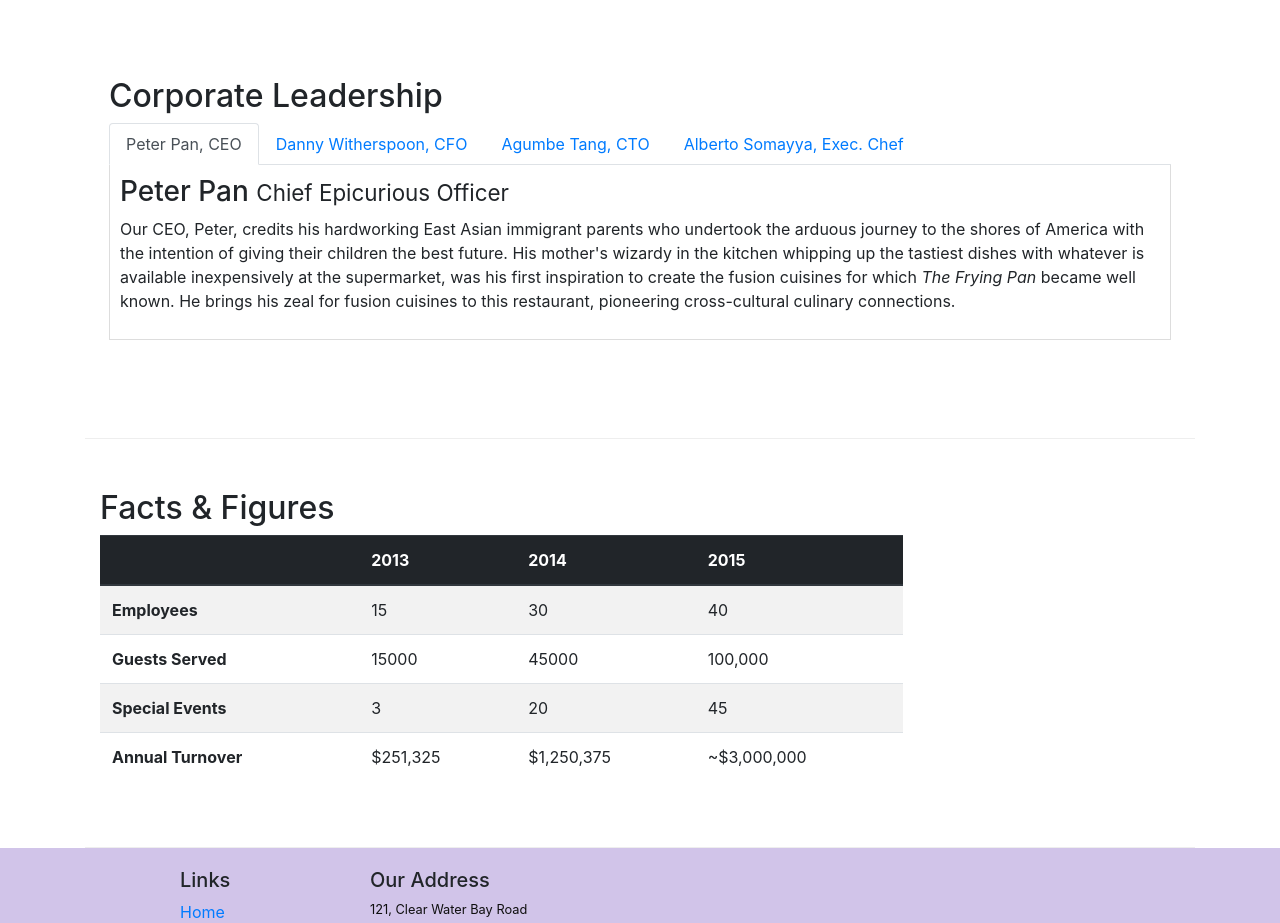
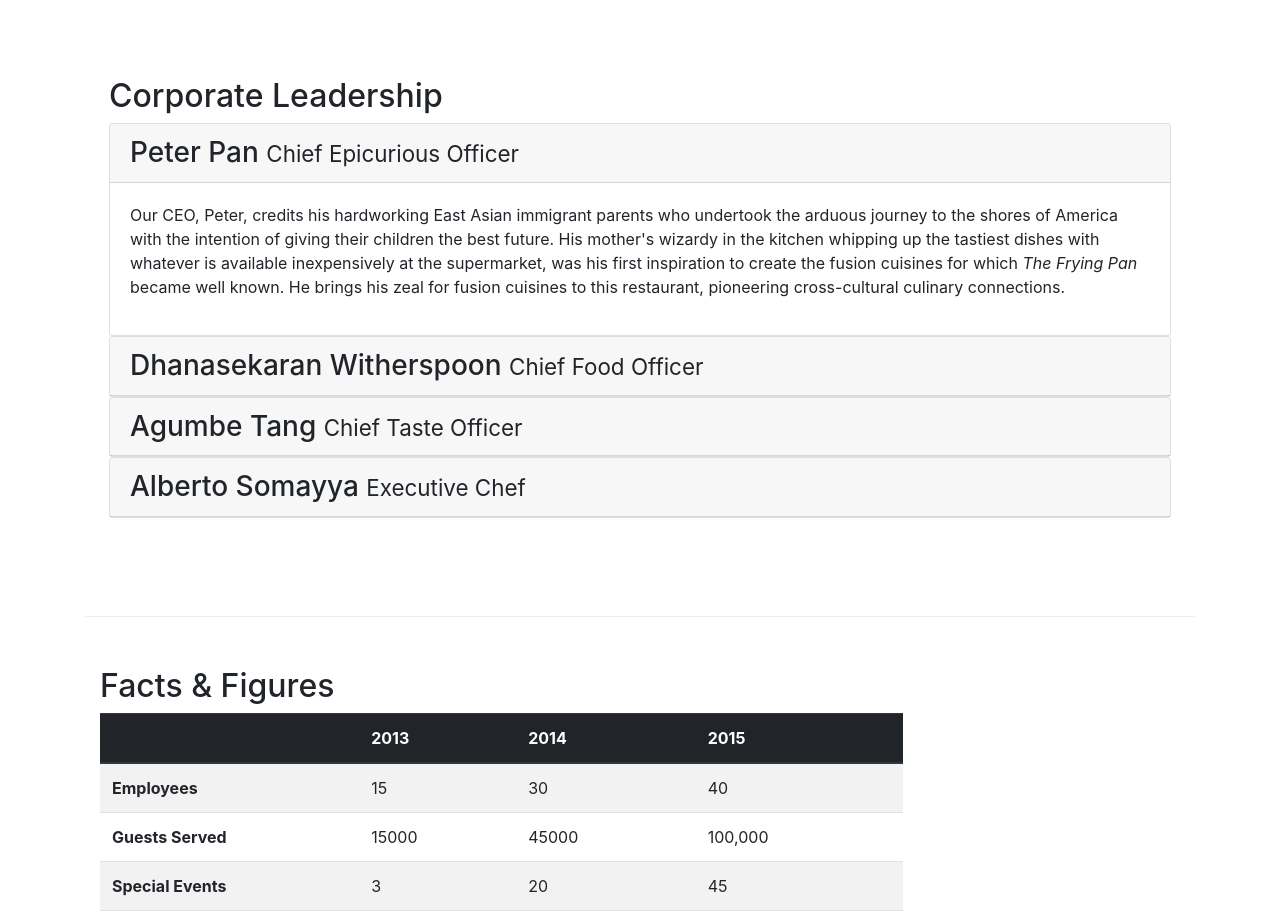
Before and after one commit to bqsistemas/node-app-coursera, a website: page aboutus.html in a window 1280 px wide. Shown: the part 1300-2223 px from the top of the page. Drawn offline with nearby package versions, Linux system fonts and the light colour scheme.

Commit message:
Accordion

```diff
--- a/aboutus.html
+++ b/aboutus.html
@@ -110,65 +110,102 @@
         <div class="row row-content">
             <div class="col-12 py-5 px-4">
                 <h2>Corporate Leadership</h2>
-                <ul class="nav nav-tabs">
-                    <li class="nav-item">
-                        <a class="nav-link active" href="#peter" role="tab" data-toggle="tab">Peter Pan, CEO</a>
-                    </li>
-                    <li class="nav-item">
-                        <a class="nav-link" href="#danny" role="tab" data-toggle="tab">Danny Witherspoon, CFO</a>
-                    </li>
-                    <li class="nav-item">
-                        <a class="nav-link" href="#agumbe" role="tab" data-toggle="tab">Agumbe Tang, CTO</a>
-                    </li>
-                    <li class="nav-item">
-                        <a class="nav-link" href="#alberto" role="tab" data-toggle="tab">Alberto Somayya, Exec. Chef</a>
-                    </li>
-                </ul>
-                <div class="tab-content">
-                    <div role="tabpanel" class="tab-pane fade show active" id="peter">
-                        <h3>Peter Pan <small>Chief Epicurious Officer</small></h3>
-                        <p class="d-none d-sm-block">Our CEO, Peter, credits his hardworking East Asian immigrant
+                <div id="accordion">
+                    <div class="card">
+                        <div class="card-header" role="tab" id="peterhead">
+                            <h3 class="mb-0">
+                                <a data-toggle="collapse" data-target="#peter">
+                                    Peter Pan <small>Chief Epicurious Officer</small>
+                                </a>
+                            </h3>
+                        </div>
+                        <div class="collapse show" id="peter" data-parent="#accordion">
+                            <div class="card-body">
+                                <p class="d-none d-sm-block">Our CEO, Peter, credits his hardworking East Asian
+                                    immigrant
                                     parents who
                                     undertook the arduous
-                            journey to the shores of America with the intention of giving their children the best
+                                    journey to the shores of America with the intention of giving their children the
+                                    best
                                     future. His
-                            mother's wizardy in the kitchen whipping up the tastiest dishes with whatever is available
-                            inexpensively at the supermarket, was his first inspiration to create the fusion cuisines
+                                    mother's wizardy in the kitchen whipping up the tastiest dishes with whatever is
+                                    available
+                                    inexpensively at the supermarket, was his first inspiration to create the fusion
+                                    cuisines
                                     for which
-                            <em>The Frying Pan</em> became well known. He brings his zeal for fusion cuisines to this
+                                    <em>The Frying Pan</em> became well known. He brings his zeal for fusion cuisines to
+                                    this
                                     restaurant, pioneering cross-cultural culinary connections.</p>
                             </div>
-                    <div role="tabpanel" class="tab-pane fade show" id="danny">
-                        <h3>Dhanasekaran Witherspoon <small>Chief Food Officer</small></h3>
+                        </div>
+                    </div>
+                    <div class="card">
+                        <div class="card-header" role="tab" id="dannyhead">
+                            <h3 class="mb-0">
+                                <a class="collapsed" data-toggle="collapse" data-target="#danny">
+                                    Dhanasekaran Witherspoon <small>Chief Food Officer</small>
+                                </a>
+                            </h3>
+                        </div>
+                        <div class="collapse" id="danny" data-parent="#accordion">
+                            <div class="card-body">
                                 <p class="d-none d-sm-block">Our CFO, Danny, as he is affectionately referred to by his
                                     colleagues,
                                     comes from a long established
                                     family tradition in farming and produce. His experiences growing up on a farm in the
                                     Australian
-                            outback gave him great appreciation for varieties of food sources. As he puts it in his own
+                                    outback gave him great appreciation for varieties of food sources. As he puts it in
+                                    his own
                                     words,
                                     <em>Everything that runs, wins, and everything that stays, pays!</em></p>
-
                             </div>
-                    <div role="tabpanel" class="tab-pane fade show" id="agumbe">
-                        <h3>Agumbe Tang <small>Chief Taste Officer</small></h3>
-                        <p class="d-none d-sm-block">Blessed with the most discerning gustatory sense, Agumbe, our CTO,
+                        </div>
+                    </div>
+                    <div class="card">
+                        <div class="card-header" role="tab" id="agumbehead">
+                            <h3 class="mb-0">
+                                <a class="collapsed" data-toggle="collapse" data-target="#agumbe">
+                                    Agumbe Tang <small>Chief Taste Officer</small>
+                                </a>
+                            </h3>
+                        </div>
+                        <div class="collapse" id="agumbe" data-parent="#accordion">
+                            <div class="card-body">
+                                <p class="d-none d-sm-block">Blessed with the most discerning gustatory sense, Agumbe,
+                                    our CTO,
                                     personally ensures that every dish
-                            that we serve meets his exacting tastes. Our chefs dread the tongue lashing that ensues if
+                                    that we serve meets his exacting tastes. Our chefs dread the tongue lashing that
+                                    ensues if
                                     their
-                            dish does not meet his exacting standards. He lives by his motto, <em>You click only if you
+                                    dish does not meet his exacting standards. He lives by his motto, <em>You click only
+                                        if you
                                         survive
                                         my lick.</em></p>
                             </div>
-                    <div role="tabpanel" class="tab-pane fade show" id="alberto">
-                        <h3>Alberto Somayya <small>Executive Chef</small></h3>
-                        <p class="d-none d-sm-block">Award winning three-star Michelin chef with wide International
+                        </div>
+                    </div>
+                    <div class="card">
+                        <div class="card-header" role="tab" id="albertohead">
+                            <h3 class="mb-0">
+                                <a class="collapsed" data-toggle="collapse" data-target="#alberto">
+                                    Alberto Somayya <small>Executive Chef</small>
+                                </a>
+                            </h3>
+                        </div>
+                        <div class="collapse" id="alberto" data-parent="#accordion">
+                            <div class="card-body">
+                                <p class="d-none d-sm-block">Award winning three-star Michelin chef with wide
+                                    International
                                     experience
                                     having worked closely with
-                            whos-who in the culinary world, he specializes in creating mouthwatering Indo-Italian fusion
-                            experiences. He says, <em>Put together the cuisines from the two craziest cultures, and you
+                                    whos-who in the culinary world, he specializes in creating mouthwatering
+                                    Indo-Italian fusion
+                                    experiences. He says, <em>Put together the cuisines from the two craziest cultures,
+                                        and you
                                         get a
                                         winning hit! Amma Mia!</em></p>
+                            </div>
+                        </div>
                     </div>
                 </div>
             </div>
```
Lines whose indentation alone changed are shown as unchanged.
